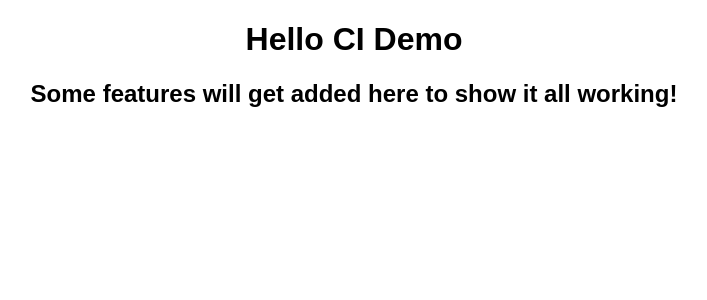
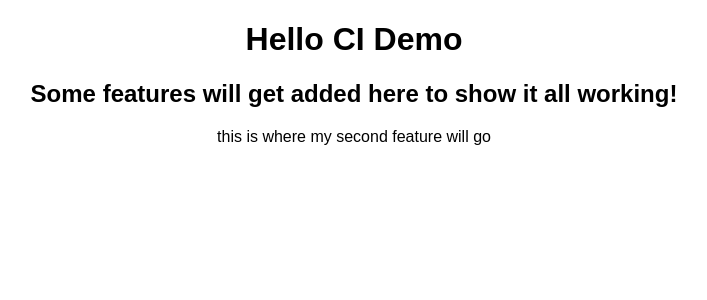
Before and after one commit to Wombat42/ciplayground, a React (Create React App) app: page / in a window 1280 px wide. Shown: the top 300 px of the page, without its empty margins (286-993 px from the left). Built offline with nearby package versions, Linux system fonts and the light colour scheme.

Commit message:
this is a different feature

```diff
--- a/src/App.js
+++ b/src/App.js
@@ -6,6 +6,7 @@ export default function App() {
     <div className='App'>
       <h1>Hello CI Demo</h1>
       <h2>Some features will get added here to show it all working!</h2>
+      <div>this is where my second feature will go</div>
     </div>
   );
 }
```
